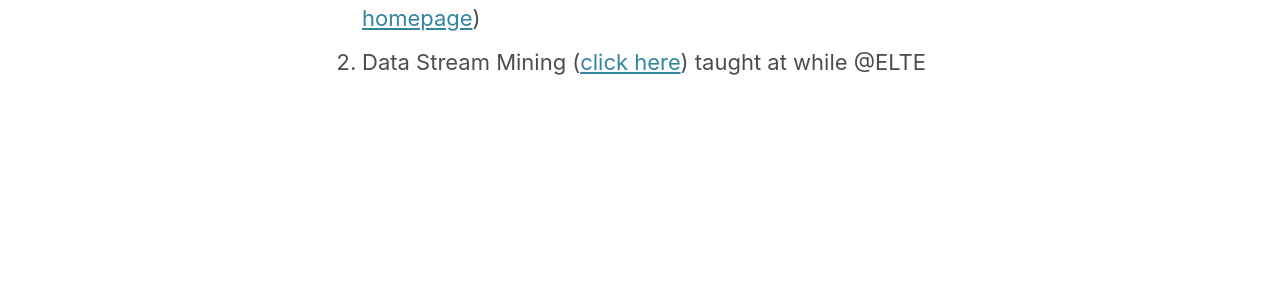
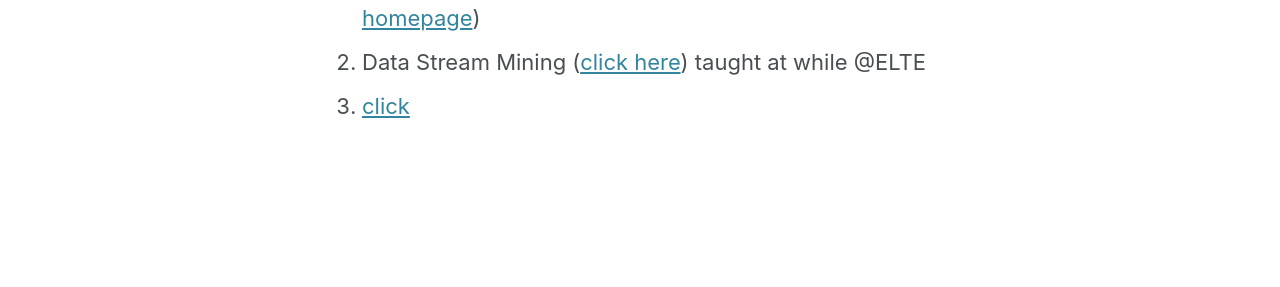
Before and after one commit to chandreshiit/oldsite, a Jekyll site: the page built from _pages/courses.md, in a window 1280 px wide. Shown: the part 409-696 px from the top of the page. Built offline with Jekyll 4.4.1, drawn with Linux system fonts in a browser that asks for light colours; cached includes are drawn as plain includes; nearby versions of some CDN libraries.

Commit message:
Update courses.md

```diff
--- a/_pages/courses.md
+++ b/_pages/courses.md
@@ -12,3 +12,4 @@ author_profile: false
 
 1. CS-309 Parallel Computing (Autumn 2020) ([course homepage](/parallelcomputing/))
 2. Data Stream Mining ([click here](/datastream/)) taught at while @ELTE
+3. [click](https://github.com/chandu8542/chandu8542.github.io/blob/master/Transformer_tutorial.pdf)
```
